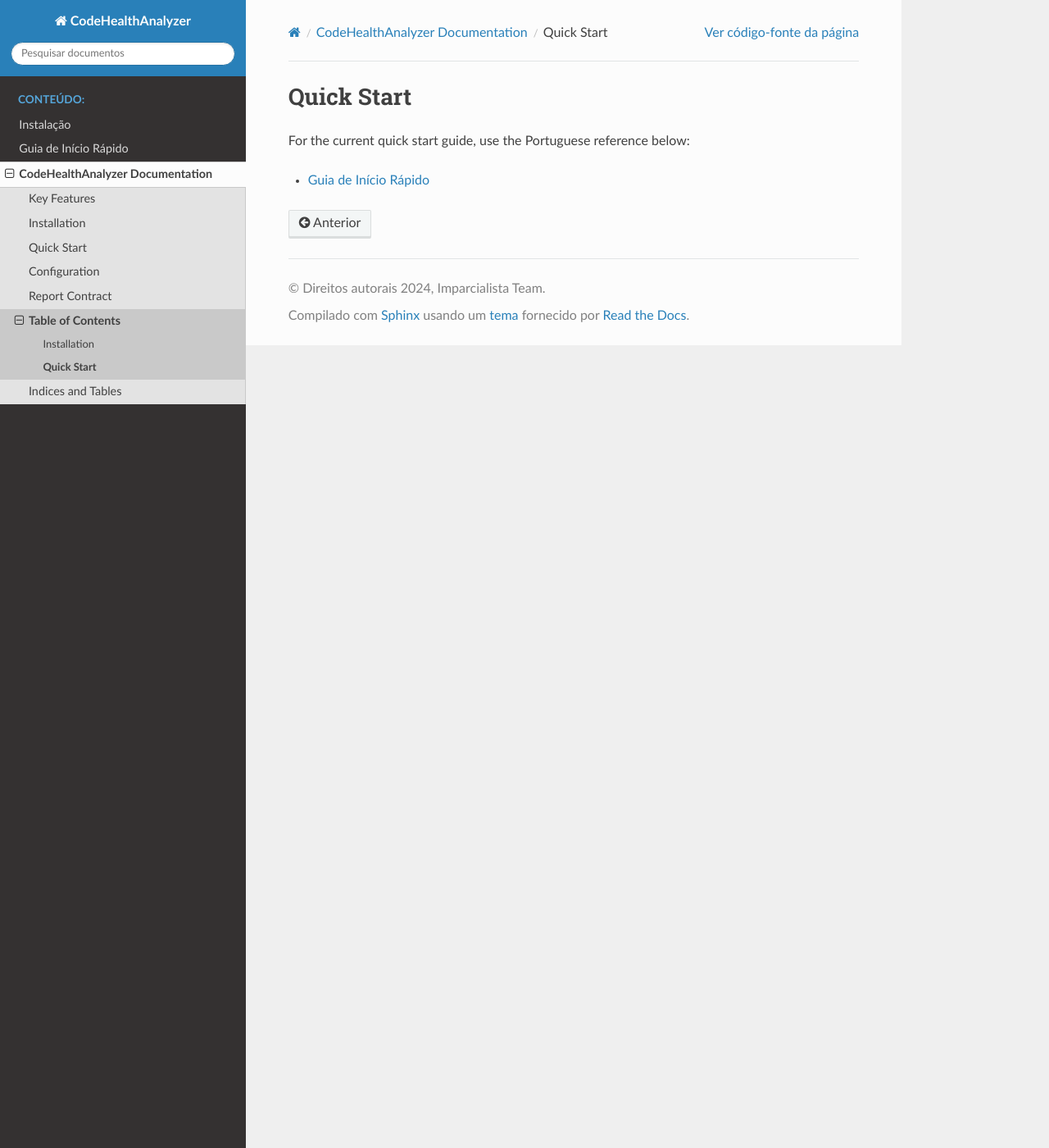
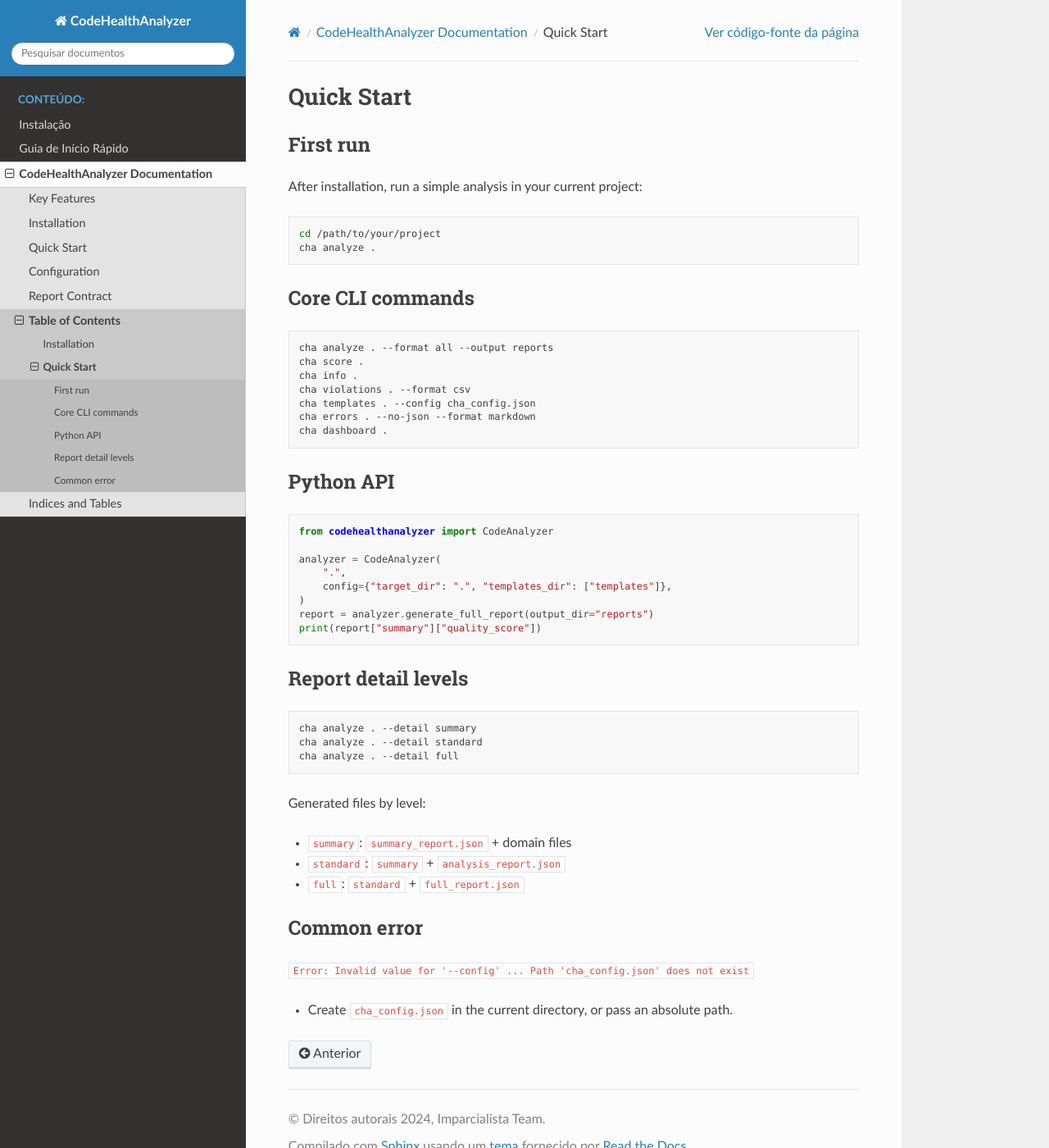
Before and after one commit to imparcialista/codehealthanalyzer, a Sphinx documentation site: the page built from docs/en/quickstart.rst, in a window 1280 px wide and 1400 px high. Shown: the whole window at 82% size. Built offline with Sphinx 7.4.7 and the Read the Docs theme 3.1.0, drawn with Linux system fonts in a browser that asks for light colours.

Commit message:
docs: align config, cha usage, and release workflow guides

```diff
--- a/docs/en/quickstart.rst
+++ b/docs/en/quickstart.rst
@@ -1,6 +1,61 @@
 Quick Start
 ===========
 
-For the current quick start guide, use the Portuguese reference below:
+First run
+---------
 
-* :doc:`../quickstart`
+After installation, run a simple analysis in your current project:
+
+.. code-block:: bash
+
+   cd /path/to/your/project
+   cha analyze .
+
+Core CLI commands
+-----------------
+
+.. code-block:: bash
+
+   cha analyze . --format all --output reports
+   cha score .
+   cha info .
+   cha violations . --format csv
+   cha templates . --config cha_config.json
+   cha errors . --no-json --format markdown
+   cha dashboard .
+
+Python API
+----------
+
+.. code-block:: python
+
+   from codehealthanalyzer import CodeAnalyzer
+
+   analyzer = CodeAnalyzer(
+       ".",
+       config={"target_dir": ".", "templates_dir": ["templates"]},
+   )
+   report = analyzer.generate_full_report(output_dir="reports")
+   print(report["summary"]["quality_score"])
+
+Report detail levels
+--------------------
+
+.. code-block:: bash
+
+   cha analyze . --detail summary
+   cha analyze . --detail standard
+   cha analyze . --detail full
+
+Generated files by level:
+
+* ``summary``: ``summary_report.json`` + domain files
+* ``standard``: ``summary`` + ``analysis_report.json``
+* ``full``: ``standard`` + ``full_report.json``
+
+Common error
+------------
+
+``Error: Invalid value for '--config' ... Path 'cha_config.json' does not exist``
+
+* Create ``cha_config.json`` in the current directory, or pass an absolute path.
--- a/docs/installation.rst
+++ b/docs/installation.rst
@@ -56,7 +56,7 @@
 
 .. code-block:: bash
 
-   codehealthanalyzer --version
+   cha --version
    # ou
    python -c "import codehealthanalyzer; print(codehealthanalyzer.__version__)"
 
```
Also changed, not shown: README.md (+14 -0 lines), README_EN.md (+14 -0 lines), docs/en/index.rst (+13 -7 lines), docs/en/installation.rst (+41 -2 lines), docs/index.rst (+13 -7 lines), docs/quickstart.rst (+15 -8 lines).
